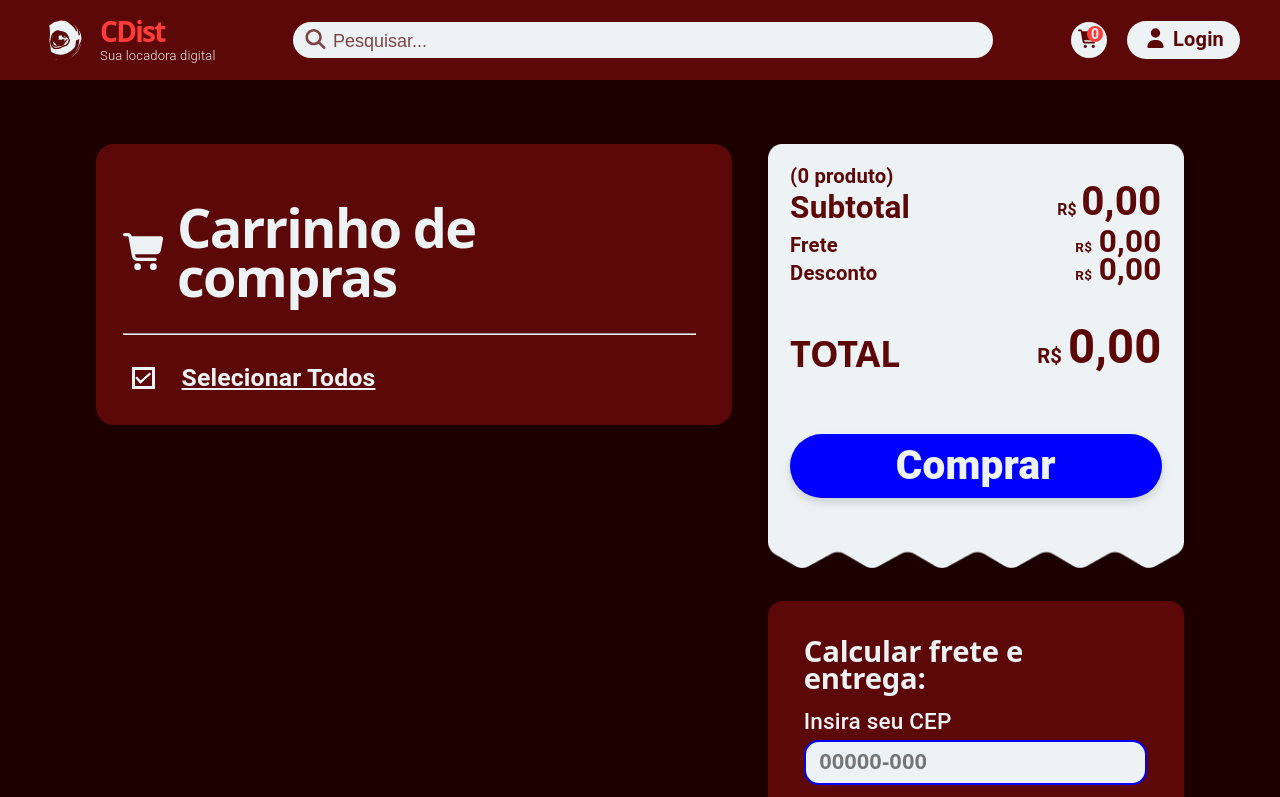
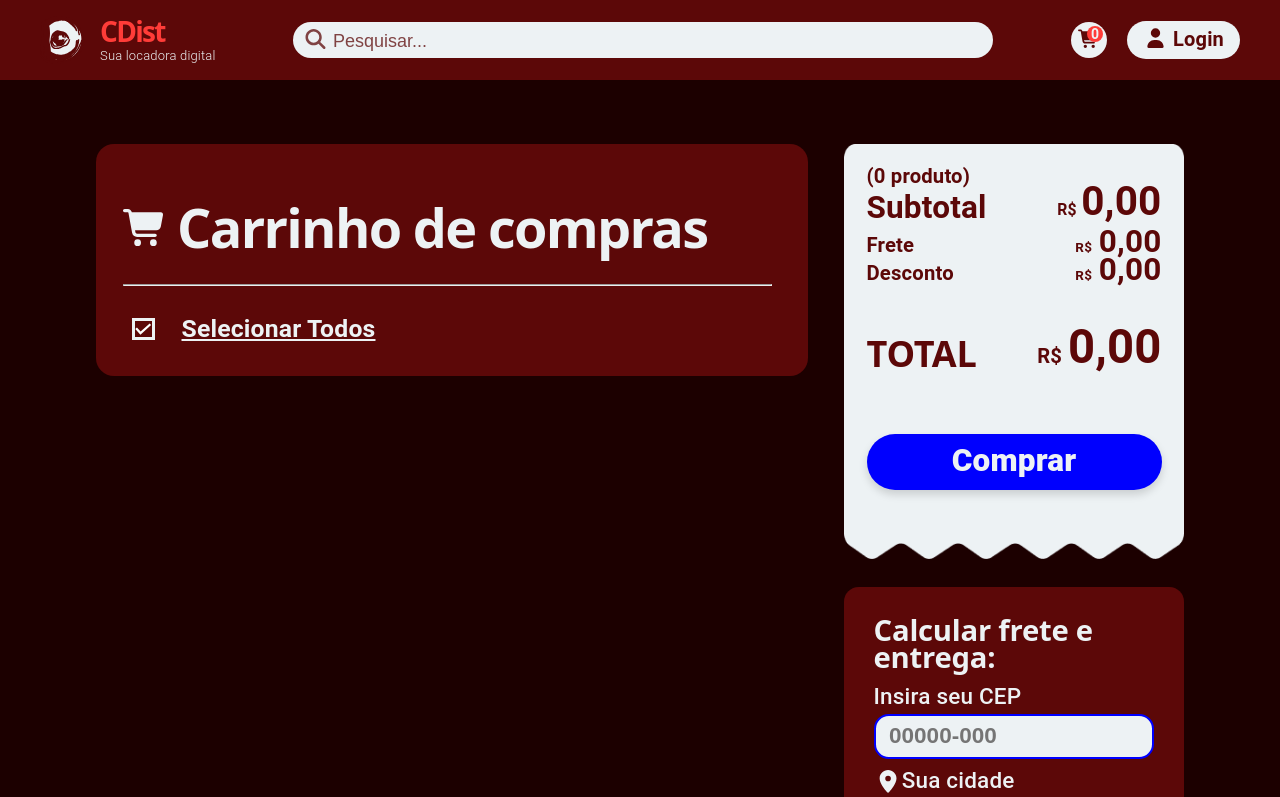
Before and after one commit to Gaardenn/ProjetoECommerceLAEC, a React (Vite) app in the folder 02_Source/ProjetoECommerce/: page /carrinho in a window 1280 px wide. Shown: the top 797 px of the page. Built offline with nearby package versions, Linux system fonts and the light colour scheme.

Commit message:
cart squeezed and superimposed

```diff
--- a/02_Source/ProjetoECommerce/src/pages/Carrinho.jsx
+++ b/02_Source/ProjetoECommerce/src/pages/Carrinho.jsx
@@ -57,7 +57,7 @@ export function Carrinho({cart, adicionarUnidade, removerUnidade, removerItem, m
                             </label>
                         </div>
                     </div>
-                    <div>
+                    <div className="body-content-sidebar">
                         <div className="body-content-total">
                             {quant > 1 ?
                                 <p className="body-content-total-quantity">({quant} produtos)</p> :
--- a/02_Source/ProjetoECommerce/src/styles/Carrinho.css
+++ b/02_Source/ProjetoECommerce/src/styles/Carrinho.css
@@ -14,10 +14,16 @@
     gap: 2rem;
 }
 
+.body-content-sidebar {
+    flex: 0 0 380px;
+}
+
 .body-content-cart {
     background-color: #5C0808;
     padding: 1.5rem 2rem 2rem 1.5rem;
     border-radius: 1rem;
+    flex: 1 1 auto;
+    min-width: 0;
 }
 
 .body-content-cart-header {
@@ -320,6 +326,20 @@
     color: #EDF2F4;
 }
 
+@media (max-width: 1440px) {
+    .body-content-sidebar {
+        flex: 0 0 340px;
+    }
+
+    .body-content-total-button {
+        padding: 0.75rem 3rem;
+        font-size: 1.75rem;
+        display: flex;
+        justify-content: center;
+        align-items: center;
+    }
+}
+
 @media (max-width: 768px) {
     .body {
         padding: 8% 5%;
--- a/02_Source/ProjetoECommerce/src/styles/ProductItem.css
+++ b/02_Source/ProjetoECommerce/src/styles/ProductItem.css
@@ -38,6 +38,7 @@ input[type="checkbox"] {
 
 .item-data {
     flex: 2;
+    min-width: 0;
     text-align: left;
 }
 
```
